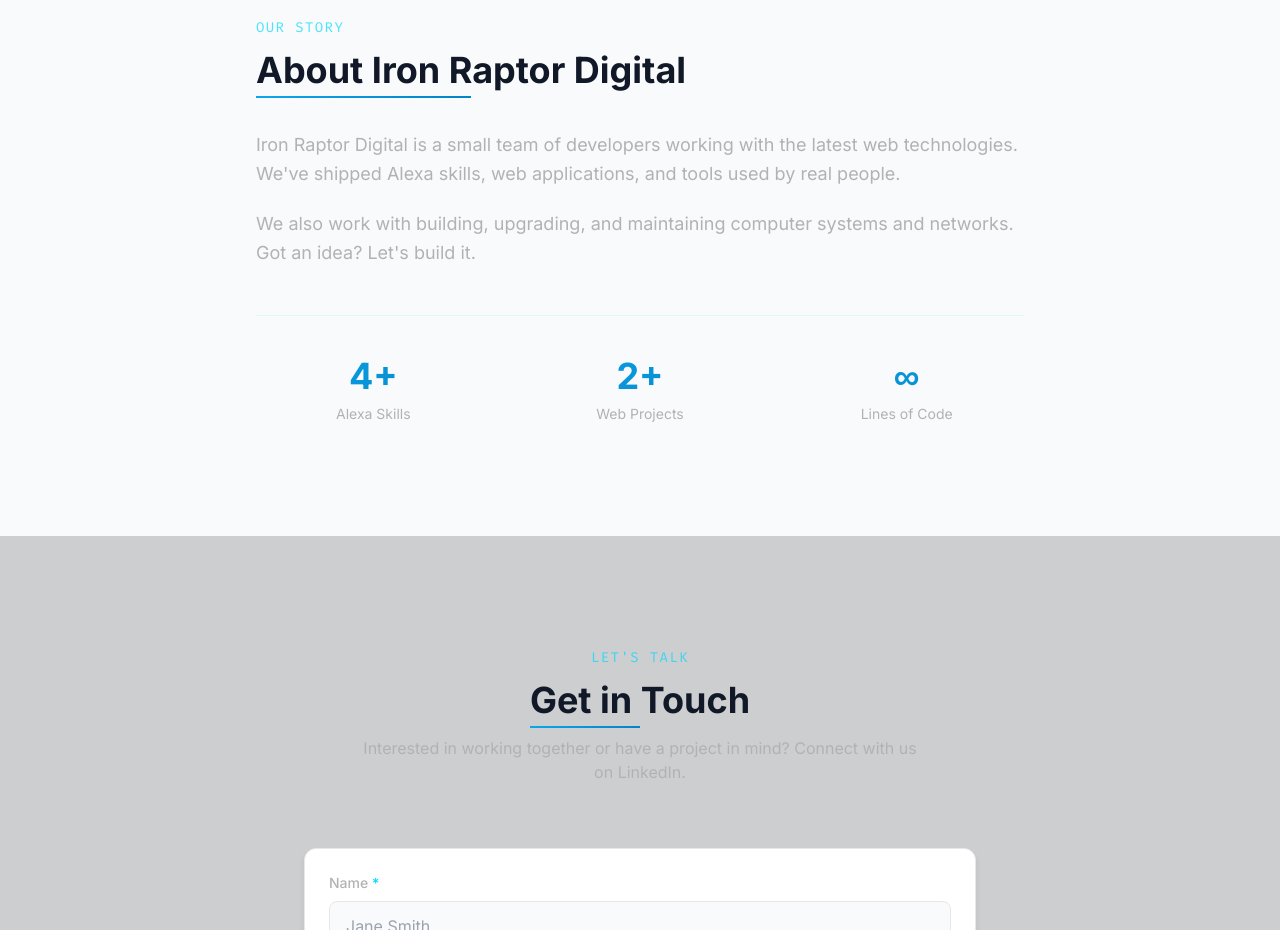
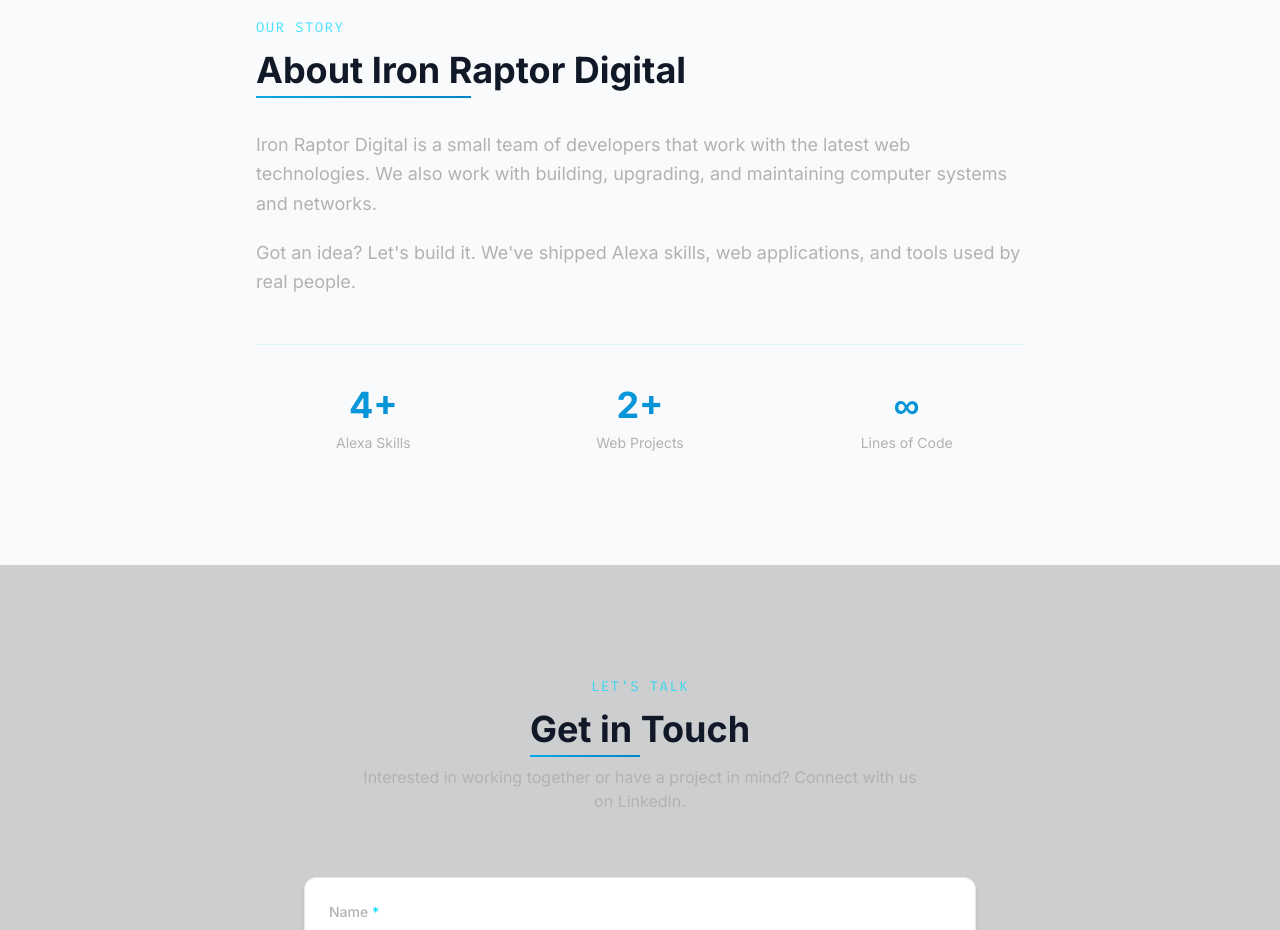
Before and after one commit to khanjal/iron-raptor-digital, an Angular app: page / in a window 1280 px wide. Shown: the part 1580-2510 px from the top of the page. Built offline with nearby package versions, Linux system fonts and the light colour scheme.

Commit message:
Add CNAME and GH Pages cname; adjust About copy

```diff
--- a/src/app/site.config.ts
+++ b/src/app/site.config.ts
@@ -142,8 +142,8 @@
   about: {
     heading: 'About Iron Raptor Digital',
     paragraphs: [
-      'Iron Raptor Digital is a small team of developers working with the latest web technologies. We\'ve shipped Alexa skills, web applications, and tools used by real people.',
-      'We also work with building, upgrading, and maintaining computer systems and networks. Got an idea? Let\'s build it.',
+      'Iron Raptor Digital is a small team of developers that work with the latest web technologies. We also work with building, upgrading, and maintaining computer systems and networks.',
+      'Got an idea? Let\'s build it. We\'ve shipped Alexa skills, web applications, and tools used by real people.',
     ],
     highlights: [
       { value: '4+', label: 'Alexa Skills'  },
```
Also changed, not shown: 1 other file (tests, documents, lock files or other folders).
